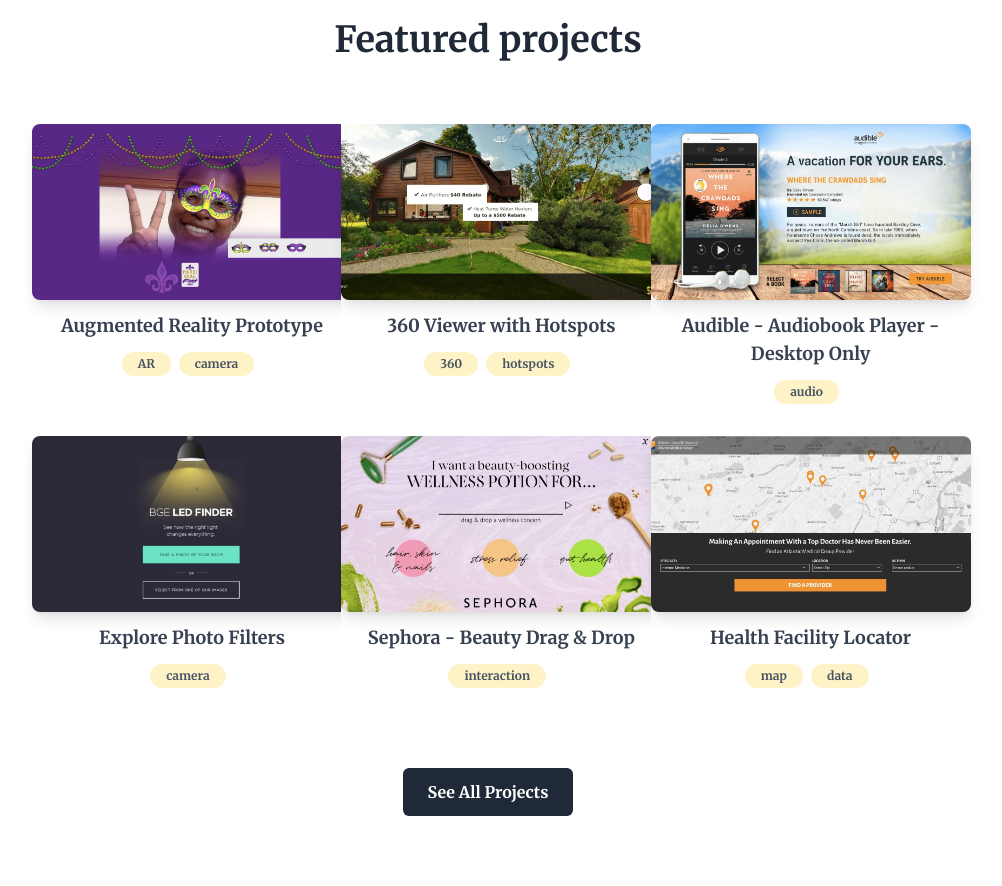
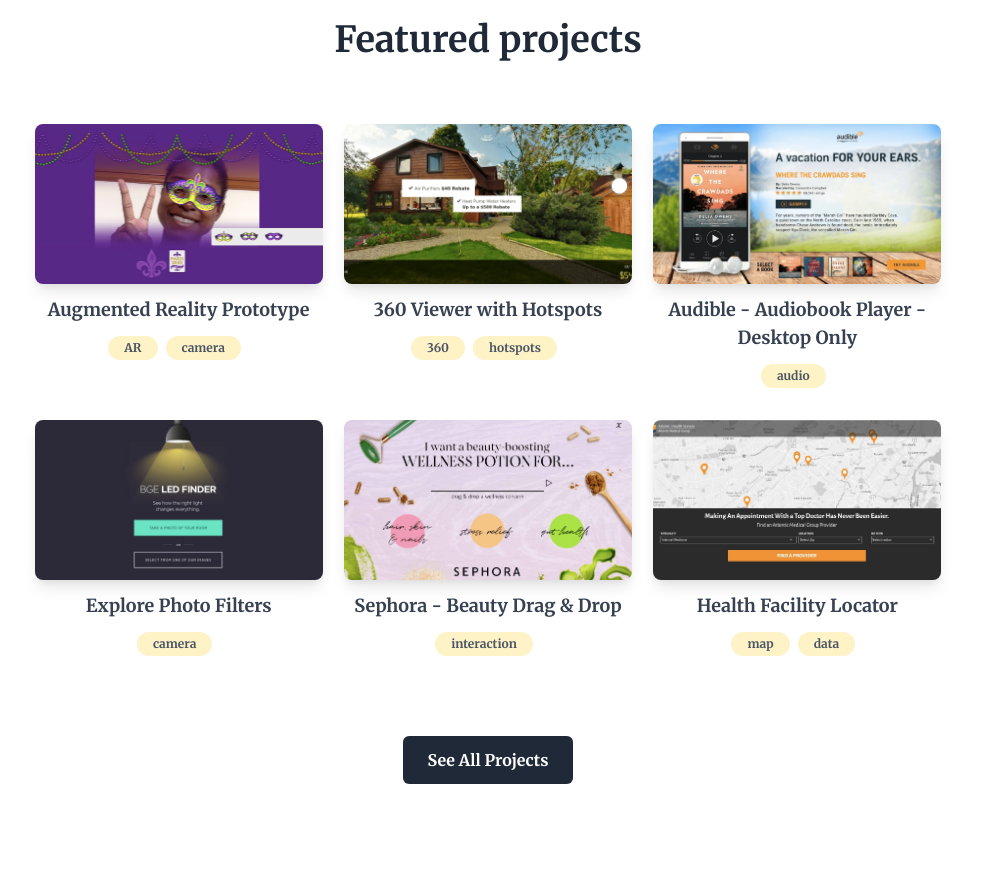
Before and after one commit to alexdhaynes/lexhaynes.com, a Next.js app: page / in a window 1280 px wide. Shown: the part 4380-5266 px from the top of the page, without its empty margins (152-1154 px from the left). Built offline with nearby package versions, Linux system fonts and the light colour scheme.

Commit message:
teaser card sizing

```diff
--- a/src/components/TeaserCard.js
+++ b/src/components/TeaserCard.js
@@ -9,7 +9,7 @@
             <div className="relative mx-auto overflow-hidden rounded-lg shadow-lg
                 w-3/4 h-36
                 md:w-60 md:h-32
-                lg:w-80 lg:h-44
+                lg:w-72 lg:h-40
                 ">
                 <Icon
                     src={image}
```
